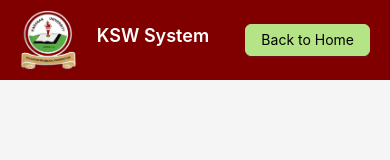
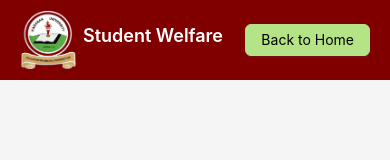
Before and after one commit to fredymorara/wms, a React (Vite) app: page /login in a window 390 px wide. Shown: the top 160 px of the page. Built offline with nearby package versions, Linux system fonts and the light colour scheme.

Commit message:
Changes to be committed:

```diff
--- a/src/pages/LoginPage.jsx
+++ b/src/pages/LoginPage.jsx
@@ -68,7 +68,7 @@ const LoginPage = () => {
                     className="text-white mx-auto text-center flex-1"
                 >
                     <span className="hidden sm:inline text-white text-xl md:text-2xl lg:text-3xl">Kabarak Student Welfare Management System</span>
-                    <span className="sm:hidden text-white text-lg md:text-xl">KSW System</span>
+                    <span className="sm:hidden text-white text-lg md:text-xl">Student Welfare</span>
                 </Title>
                 <div className="ml-4">
                     <Button type="primary" style={{ backgroundColor: '#b5e487', borderColor: '#b5e487', color: 'black' }}>
--- a/src/pages/SignupPage.jsx
+++ b/src/pages/SignupPage.jsx
@@ -82,7 +82,7 @@ const SignupPage = () => {
                     <span className="hidden sm:inline text-xl text-white md:text-2xl lg:text-3xl">
                         Kabarak Student Welfare Management System
                     </span>
-                    <span className="sm:hidden text-lg text-white md:text-xl">KSW System</span>
+                    <span className="sm:hidden text-lg text-white md:text-xl">Student Welfare</span>
                 </Title>
                 <div className="ml-4">
                     <Button type="primary" style={{ backgroundColor: '#b5e487', borderColor: '#b5e487', color: 'black' }}>
```
